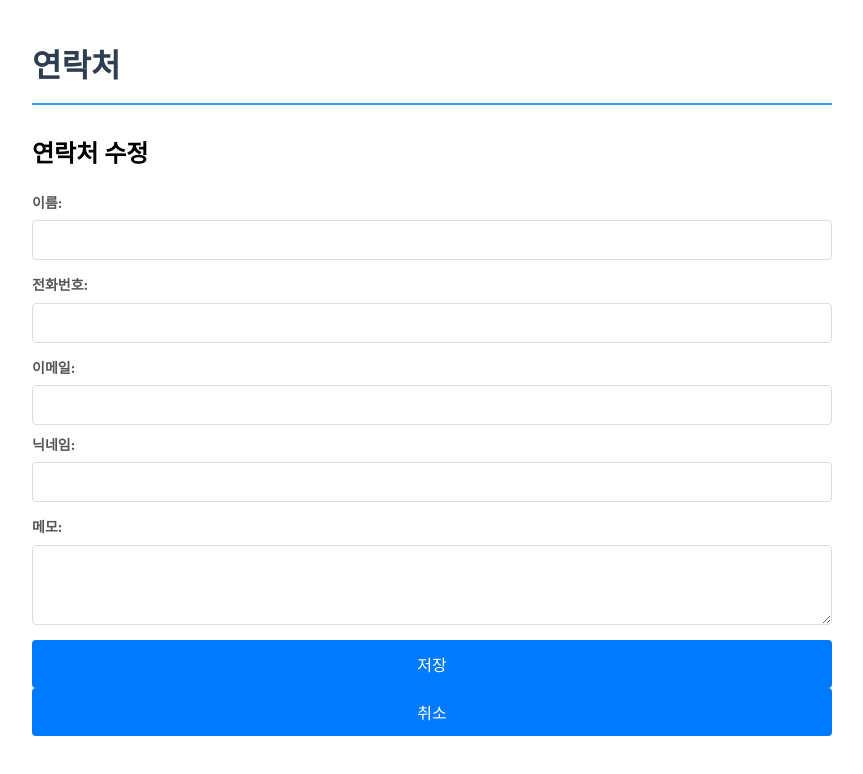
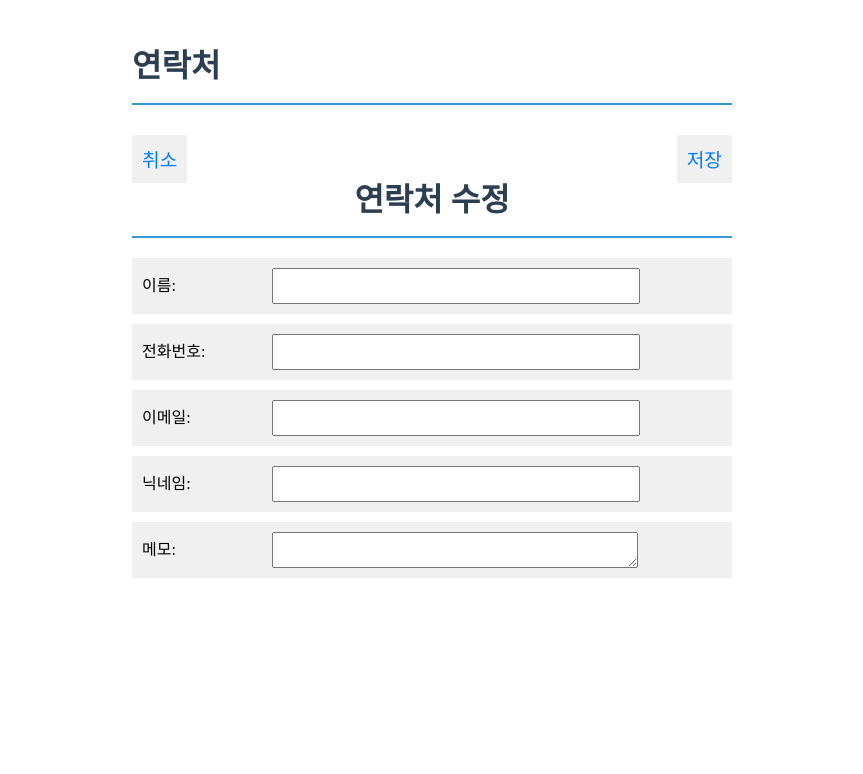
Before and after one commit to kimyk0101/PhoneAppReact, a React (Vite) app: page /edit/1 in a window 1280 px wide. Shown: the top 774 px of the page, without its empty margins (208-1071 px from the left). Built offline with nearby package versions, Linux system fonts and the light colour scheme; no server answers.

Commit message:
[연경] 수정, 삭제 기능 및 css

```diff
--- a/src/App.css
+++ b/src/App.css
@@ -1,6 +1,5 @@
-/* App.css */
 body {
-  max-width: 800px;
+    max-width: 600px;
     margin: 0 auto;
     padding: 20px;
     line-height: 1.6;
@@ -12,85 +11,3 @@ h1 {
     padding-bottom: 10px;
     margin-bottom: 30px;
   }
-
-.container {
-  background-color: #f9f9f9;
-  padding: 20px;
-  border-radius: 8px;
-  box-shadow: 0 2px 4px rgba(0,0,0,0.1);
-  margin-bottom: 20px;
-}
-
-.input-box {
-  width: 220px;
-  height: 20px;
-  padding: 8px;
-  border: 1px solid #ddd;
-  border-radius: 4px;
-  font-size: 14px;
-  margin-right: 15px;
-}
-
-.input-button { /*전화번호 추가 버튼*/
-  background-color: #3498db;
-  color: white;
-  padding: 10px 15px;
-  border: none;
-  border-radius: 4px;
-  cursor: pointer;
-  font-size: 16px;
-  margin-top: 10px;
-  margin-left: 610px;
-}
-
-table {
-  width: 100%;
-  border-collapse: collapse;
-  margin: 20px 0;
-  background-color: #fff;
-  box-shadow: 0 1px 3px rgba(0,0,0,0.1);
-}
-
-th, td {
-  padding: 12px 15px;
-  text-align: left;
-  border: 1px solid #ddd;
-}
-
-th {
-  background-color: #f8f9fa;
-  color: #333;
-  font-weight: bold;
-}
-
-td {
-  background-color: #ffffff;
-}
-
-
-td input[type="text"] {
-  width: 100%;
-  padding: 5px;
-  border: 1px solid #ddd;
-  box-sizing: border-box;
-}
-
-/* 수정/저장/삭제 버튼 스타일 */
-td .update-button {
-  background-color: #3498db;
-  color: white;
-  padding: 5px 10px;
-  border: none;
-  border-radius: 4px;
-  cursor: pointer;
-  margin-right: 10px;
-}
-
-td .delete-button {
-  background-color: #e74c3c;
-  color: white;
-  padding: 5px 10px;
-  border: none;
-  border-radius: 4px;
-  cursor: pointer;
-}
--- a/src/components/PhoneAppDetail.jsx
+++ b/src/components/PhoneAppDetail.jsx
@@ -48,12 +48,15 @@ function PhoneAppDetail() {
   if (!contact) return <div>로딩 중...</div>;
 
   return (
-    <div className="contact-detail">
+    <div className="Detail_contact-detail">
       {/* 돌아가기 버튼 Todo: 왼쪽 상단에 */}
-      <button onClick={() => navigate("/")} className="back-button">
-        돌아가기
+      <button onClick={() => navigate("/")} className="Detail_back-button">
+        🡸
       </button>
-      <button onClick={() => navigate(`/edit/${id}`)} className="edit-button">
+      <button
+        onClick={() => navigate(`/edit/${id}`)}
+        className="Detail_edit-button"
+      >
         편집
       </button>
 
@@ -62,23 +65,23 @@ function PhoneAppDetail() {
 
       {/* 연락처 정보 */}
       <div className="contact-info">
-        <div className="row">
-          <span>전화번호:</span> <span>{contact.phone_number}</span>
+        <div className="Detail_row">
+          <span>전화번호:</span> <span className="Detail_span">{contact.phone_number}</span>
         </div>
-        <div className="row">
-          <span>이메일:</span> <span>{contact.email}</span>
+        <div className="Detail_row">
+          <span>이메일:</span> <span className="Detail_span">{contact.email}</span>
         </div>
-        <div className="row">
-          <span>닉네임:</span> <span>{contact.nickname}</span>
+        <div className="Detail_row">
+          <span>닉네임:</span> <span className="Detail_span">{contact.nickname}</span>
         </div>
-        <div className="row">
-          <span>메모:</span> <span>{contact.memo}</span>
+        <div className="Detail_row">
+          <span>메모:</span> <span className="Detail_span">{contact.memo}</span>
         </div>
+        {/* 연락처 삭제 버튼 */}
+        <button onClick={handleDelete} className="Detail_delete-button">
+          연락처 삭제
+        </button>
       </div>
-      {/* 연락처 삭제 버튼 */}
-      <button onClick={handleDelete} className="delete-button">
-        연락처 삭제
-      </button>
     </div>
   );
 }
--- a/src/components/PhoneAppEdit.jsx
+++ b/src/components/PhoneAppEdit.jsx
@@ -1,6 +1,6 @@
 import { useState, useEffect } from "react";
 import { useNavigate, useParams } from "react-router-dom";
-// import "../css/PhoneAppEdit.css";
+import "../css/PhoneAppEdit.css";
 
 function PhoneAppEdit() {
   const { id } = useParams();
@@ -35,7 +35,13 @@ function PhoneAppEdit() {
 
   const handleChange = (e) => {
     const { name, value } = e.target;
-    setContact((prev) => ({ ...prev, [name]: value }));
+    if (name === "memo") {
+      // 메모 입력 필드일 때 높이 자동 조정
+      const textarea = e.target;
+      textarea.style.height = "auto"; // 먼저 높이를 auto로 리셋
+      textarea.style.height = `${textarea.scrollHeight}px`; // 내용에 맞게 높이 설정
+    }
+    setContact((prev) => ({ ...prev, [name]: value })); // 상태 업데이트
   };
 
   const handleSubmit = async (e) => {
@@ -64,26 +70,67 @@ function PhoneAppEdit() {
   };
 
   return (
-    <div className="edit-contact">
-      <h2>연락처 수정</h2>
-      <form onSubmit={handleSubmit}>
-        <label>이름:</label>
-        <input type="text" name="name" value={contact.name} onChange={handleChange} required />
+    <div className="Edit-contact">
+      <button
+        onClick={() => navigate(`/contact/${id}`)}
+        className="Edit_cancel-button"
+      >
+        취소
+      </button>
+      <h1>연락처 수정</h1>
+      <form className="Edit_form" onSubmit={handleSubmit}>
+        <div className="Edit_form-detail">
+          <label htmlFor="name">이름:</label>
+          <input
+            type="text"
+            name="name"
+            value={contact.name}
+            onChange={handleChange}
+            required
+          />
+        </div>
+        <div className="Edit_form-detail">
+          <label htmlFor="phone_number">전화번호:</label>
+          <input
+            type="text"
+            name="phone_number"
+            value={contact.phone_number}
+            onChange={handleChange}
+            required
+          />
+        </div>
 
-        <label>전화번호:</label>
-        <input type="text" name="phone_number" value={contact.phone_number} onChange={handleChange} required />
+        <div className="Edit_form-detail">
+          <label htmlFor="email">이메일:</label>
+          <input
+            type="email"
+            name="email"
+            value={contact.email}
+            onChange={handleChange}
+            required
+          />
+        </div>
 
-        <label>이메일:</label>
-        <input type="email" name="email" value={contact.email} onChange={handleChange} required/>
-
-        <label>닉네임:</label>
-        <input type="text" name="nickname" value={contact.nickname} onChange={handleChange} />
-
-        <label>메모:</label>
-        <textarea name="memo" value={contact.memo} onChange={handleChange}></textarea>
-
-        <button type="submit">저장</button>
-        <button type="button" onClick={() => navigate(`/contact/${id}`)}>취소</button>
+        <div className="Edit_form-detail">
+          <label htmlFor="nickname">닉네임:</label>
+          <input
+            type="text"
+            name="nickname"
+            value={contact.nickname}
+            onChange={handleChange}
+          />
+        </div>
+        <div className="Edit_form-detail">
+          <label htmlFor="memo">메모:</label>
+          <textarea
+            name="memo"
+            value={contact.memo}
+            onChange={handleChange}
+          ></textarea>
+        </div>
+        <button className="Edit_submit-button" type="submit">
+          저장
+        </button>
       </form>
     </div>
   );
--- a/src/css/PhoneAppAdd.css
+++ b/src/css/PhoneAppAdd.css
@@ -1,87 +1,80 @@
-/* PhoneAppAdd.css */
-
-/* 기본 스타일 */
-.add-contact {
-    max-width: 500px;
-    margin: 0 auto;
-    padding: 20px;
-    background-color: #f9f9f9;
-    border-radius: 8px;
-    box-shadow: 0 2px 8px rgba(0, 0, 0, 0.1);
+.Add_add-contact {
+  position: relative;
 }
 
-  .add-contact h1 {
+.Add_add-contact h1 {
+  font-size: 2em;
   text-align: center;
-    color: #333;
   margin-bottom: 20px;
+  padding-top: 40px;
 }
 
-  form {
+.Add_back-button {
+  background-color: #f0f0f0;
+  color: #007bff;
+  border: none;
+  cursor: pointer;
+  font-size: 1.2em;
+  text-align: center;
+  padding: 10px;
+  position: absolute;
+  top: 0;
+  left: 0;
+}
+
+.Add_back-button:hover {
+  color: #ddd;
+}
+
+.Add_submit-button {
+  background-color: #f0f0f0;
+  color: #007bff;
+  border: none;
+  cursor: pointer;
+  font-size: 1.2em;
+  text-align: center;
+  padding: 10px;
+  position: absolute;
+  top: 0;
+  right: 0;
+}
+
+.Add_submit-button:hover {
+  color: #ddd;
+}
+
+.Add_form {
   display: flex;
   flex-direction: column;
+  align-items: flex-start;
+  gap: 10px;
 }
 
-  label {
-    font-size: 14px;
-    font-weight: bold;
-    margin-bottom: 5px;
-    color: #555;
+.Add_form-detail {
+  font-size: 1em;
+  padding: 10px 0;
+  width: 100%;
+  border: none;
+  background-color: #f0f0f0;
+  display: flex;
+  align-items: center;
 }
 
-  input, textarea {
-    font-size: 16px;
-    padding: 10px;
-    margin-bottom: 15px;
-    border: 1px solid #ddd;
-    border-radius: 4px;
-    box-sizing: border-box;
+.Add_form-detail label {
+  font-size: 1em;
+  width: 20%;
+  margin: 0 10px;
 }
 
-  input:focus, textarea:focus {
-    outline: none;
-    border-color: #007BFF;
+.Add_form-detail input {
+  font-size: 1em;
+  width: 60%;
+  height: 30px;
 }
 
-  button {
-    padding: 12px 20px;
-    background-color: #007BFF;
-    color: white;
-    font-size: 16px;
-    border: none;
-    border-radius: 4px;
-    cursor: pointer;
-    transition: background-color 0.3s ease;
+.Add_form-detail textarea {
+  font-size: 1em;
+  width: 60%;
+  height: auto;
+  resize: vertical;
 }
-
-  button:hover {
-    background-color: #0056b3;
-  }
-
-  button:disabled {
-    background-color: #d6d6d6;
-    cursor: not-allowed;
-  }
-
-  textarea {
-    resize: vertical;
-    min-height: 80px;
-  }
-
-  input[type="email"] {
-    margin-bottom: 10px;
-  }
-
-  /* 반응형 디자인: 화면 크기에 따라 폼의 크기 조정 */
-  @media (max-width: 600px) {
-    .add-contact {
-      padding: 15px;
-    }
-
-    input, textarea {
-      font-size: 14px;
-    }
-
-    button {
-      font-size: 14px;
-    }
-  }
--- a/src/css/PhoneAppEdit.css
+++ b/src/css/PhoneAppEdit.css
@@ -0,0 +1,80 @@
+.Edit-contact {
+  position: relative;
+}
+
+.Edit-contact h1 {
+  font-size: 2em;
+  text-align: center;
+  margin-bottom: 20px;
+  padding-top: 40px;
+}
+
+.Edit_cancel-button {
+  background-color: #f0f0f0;
+  color: #007bff;
+  border: none;
+  cursor: pointer;
+  font-size: 1.2em;
+  text-align: center;
+  padding: 10px;
+  position: absolute;
+  top: 0;
+  left: 0;
+}
+
+.Edit_cancel-button:hover {
+  color: #ddd;
+}
+
+.Edit_submit-button {
+  background-color: #f0f0f0;
+  color: #007bff;
+  border: none;
+  cursor: pointer;
+  font-size: 1.2em;
+  text-align: center;
+  padding: 10px;
+  position: absolute;
+  top: 0;
+  right: 0;
+}
+
+.Edit_submit-button:hover {
+  color: #ddd;
+}
+
+.Edit_form {
+  display: flex;
+  flex-direction: column;
+  align-items: flex-start;
+  gap: 10px;
+}
+
+.Edit_form-detail {
+  font-size: 1em;
+  padding: 10px 0;
+  width: 100%;
+  border: none;
+  background-color: #f0f0f0;
+  display: flex;
+  align-items: center;
+}
+
+.Edit_form-detail label {
+  font-size: 1em;
+  width: 20%;
+  margin: 0 10px;
+}
+
+.Edit_form-detail input {
+  font-size: 1em;
+  width: 60%;
+  height: 30px;
+}
+
+.Edit_form-detail textarea {
+  font-size: 1em;
+  width: 60%;
+  height: auto;
+  resize: vertical;
+}
--- a/src/css/PhoneAppList.css
+++ b/src/css/PhoneAppList.css
@@ -1,35 +1,43 @@
 /* PhoneAppList.css */
-.container {
-    padding: 20px;
+.List_container {
+  position: relative;
   margin-top: 50px;
 }
-  .add-button {
-    position: fixed;
-    top: 20px;
-    right: 20px;
+
+.List_add-button {
+  position: absolute;
+  top: -120px;
+  right: 0;
   width: 50px;
   height: 50px;
   font-size: 24px;
   border: none;
-    border-radius: 50%;
-    background-color: #007bff;
-    color: white;
+  color: blue;
   cursor: pointer;
 }
-  .search-input {
-    width: 100%;
+
+.List_search-input {
+  width: 576px;
   padding: 10px;
   margin-bottom: 10px;
 }
-  .contact-list {
+
+.List_contact-list {
   list-style: none;
   padding: 0;
 }
-  .contact-item {
+
+.List_contact-item {
   padding: 10px;
   border-bottom: 1px solid #ddd;
   cursor: pointer;
 }
-  .contact-item:hover {
+
+.contact-phone-number {
+  font-size: 0.8em;
+  color: #555;
+}
+
+.List_contact-item:hover {
   background-color: #f0f0f0;
 }
```
Also changed, not shown: src/components/PhoneAppAdd.jsx (+24 -10 lines), src/components/PhoneAppList.jsx (+27 -19 lines), src/css/PhoneAppDetail.css (+68 -18 lines). Lines whose indentation alone changed are shown as unchanged.
